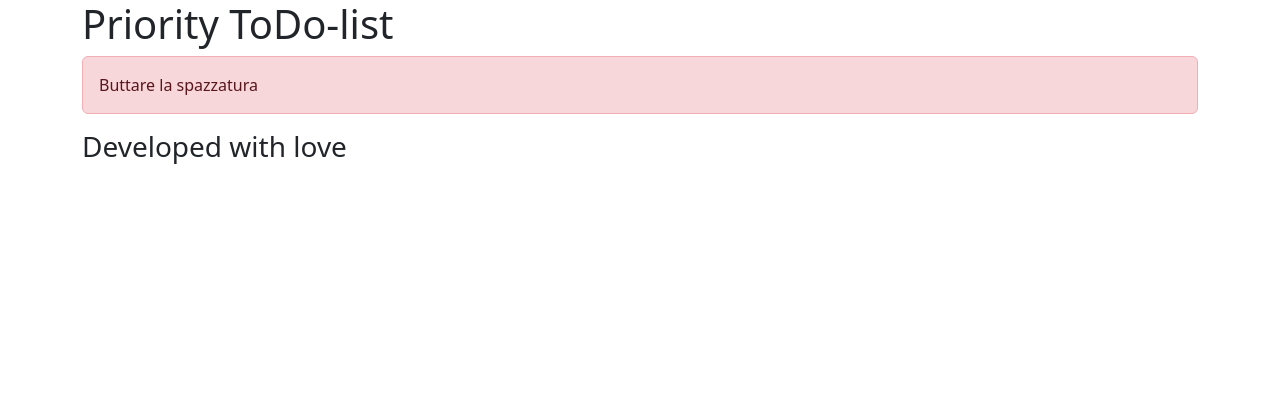
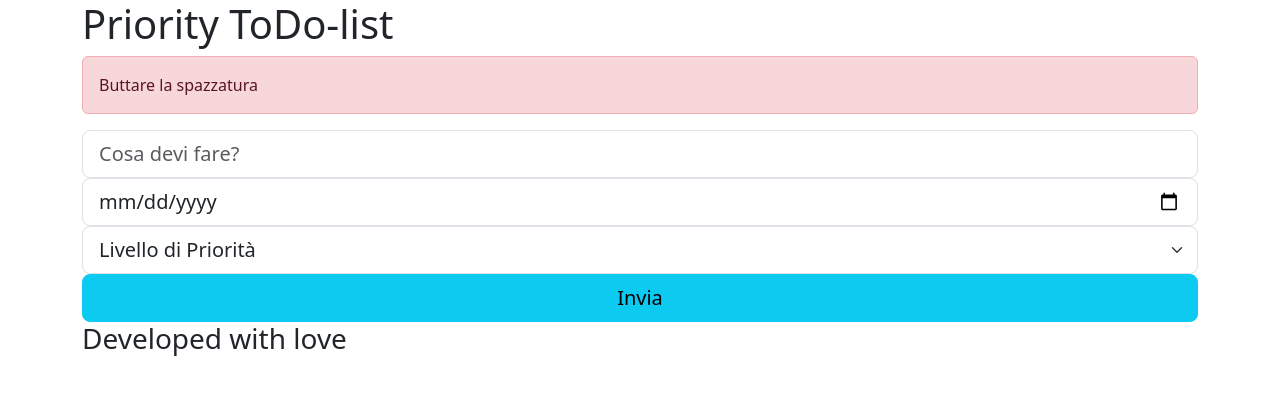
Before and after one commit to GencoMattia/priority-to-do-list, a Vue app: page / in a window 1280 px wide. Shown: the top 394 px of the page. Built offline with nearby package versions, Linux system fonts and the light colour scheme.

Commit message:
added form and button

```diff
--- a/src/components/AppMain.vue
+++ b/src/components/AppMain.vue
@@ -116,6 +116,22 @@ export default {
                 </p>
             </div>
         </section>
+        <section class="container form-container">
+            <input class="form-control form-control-lg" type="text" placeholder="Cosa devi fare?" aria-label=".form-control-lg example">
+            <input class="form-control form-control-lg" type="date" placeholder="Entro che giorno?" aria-label=".form-control-lg example">
+            <select class="form-select form-select-lg" aria-label="Large select example">
+                <option selected>Livello di Priorità</option>
+                <option value="0">Super Urgentissimissimo</option>
+                <option value="1">Urgente</option>
+                <option value="2">Meh, quasi urgente</option>
+                <option value="3">Cos'era più?</option>
+            </select>
+            <div class="d-grid gap-2">
+                <button type="button" class="btn btn-info btn-lg">
+                    Invia
+                </button>
+            </div>
+        </section>
     </main>
 </template>
 
```
